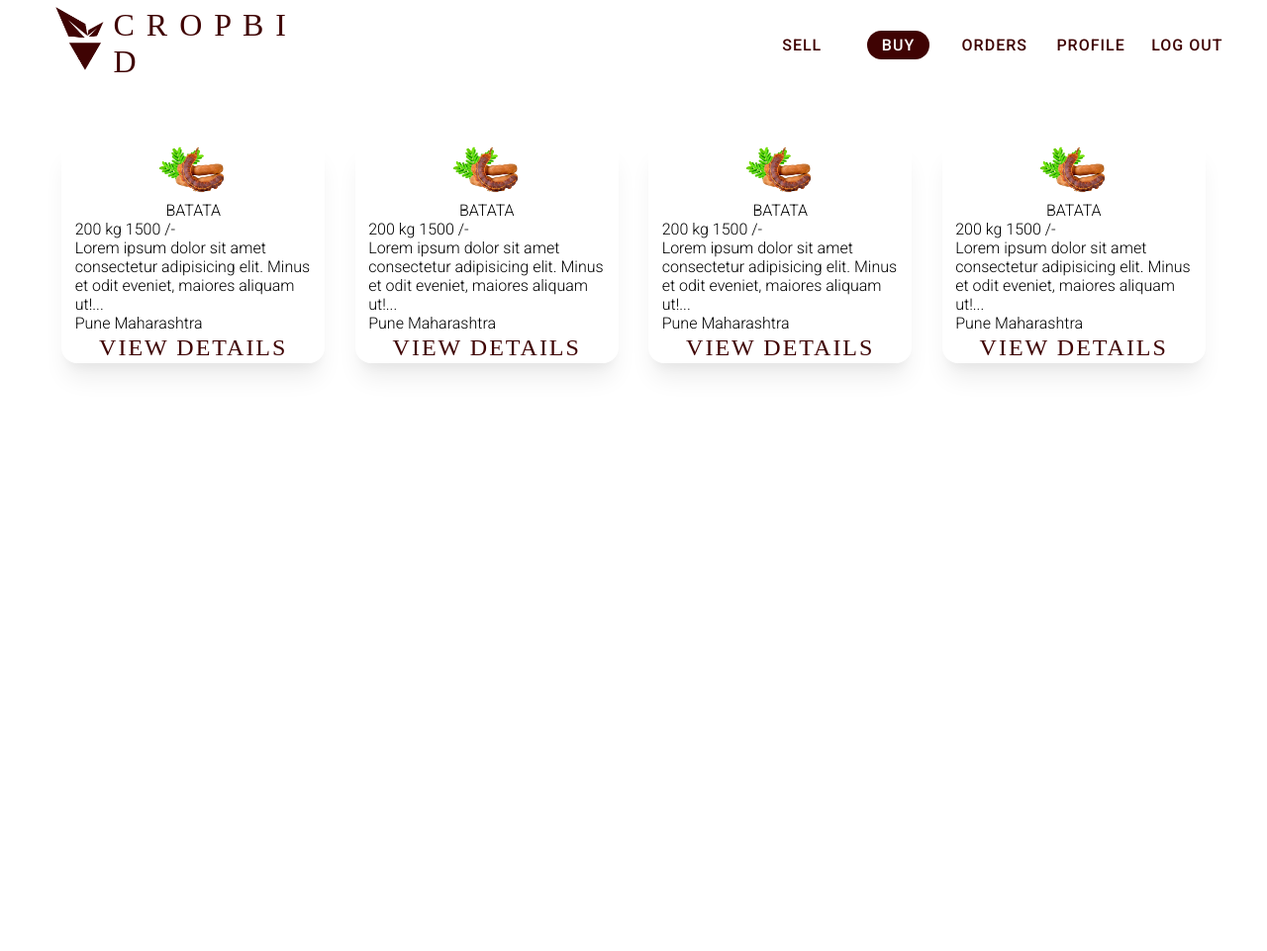
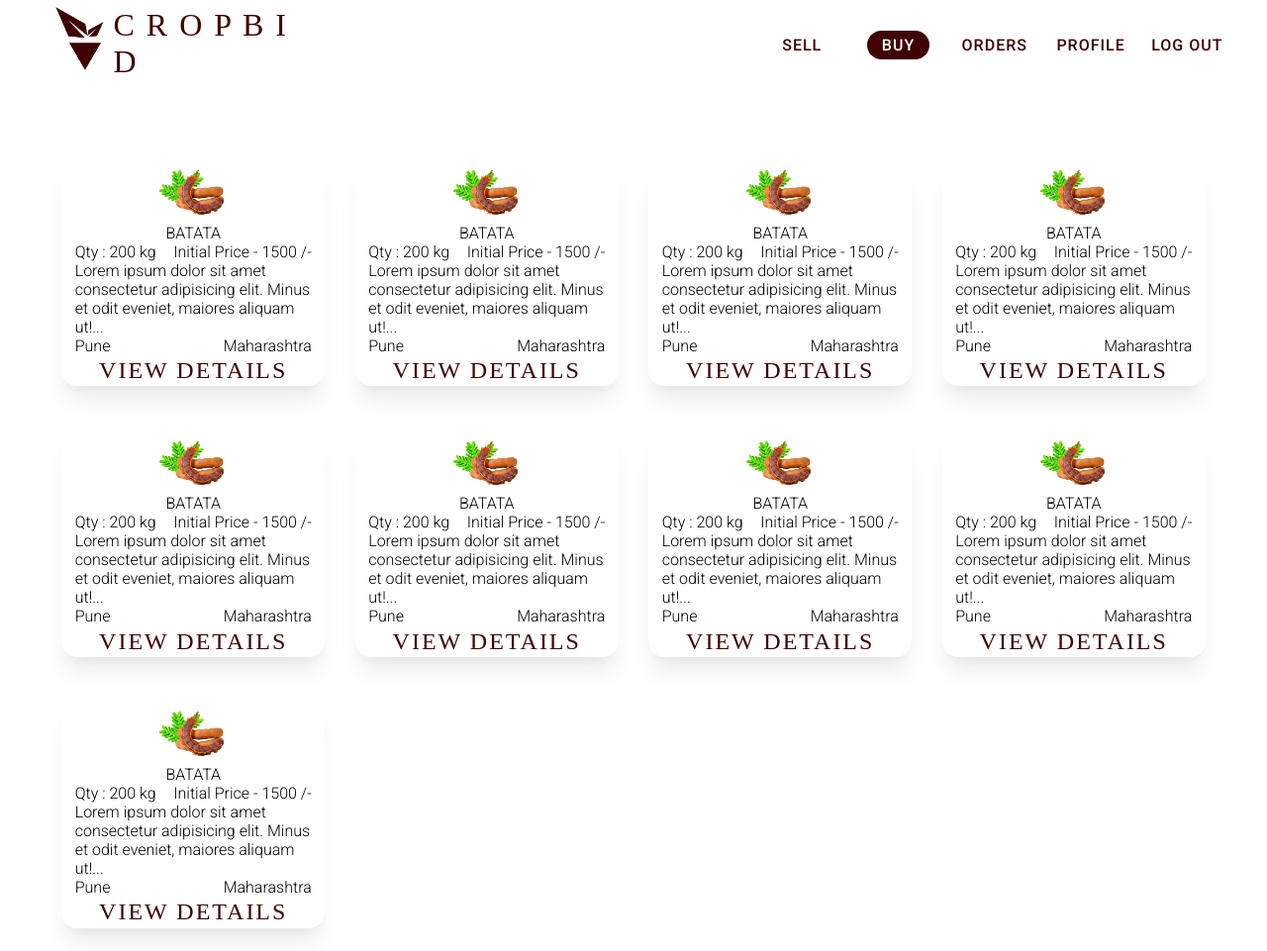
Before and after one commit to prajwaltulawe/cropBid, a PHP site: page /buy/buy.html in a window 1280 px wide. Shown: the part 13-974 px from the top of the page at 99% size. Before the commit the page ends 390 px from the top, so only its background shows below. Run offline with PHP 8.4, Linux system fonts and the light colour scheme.

Commit message:
cssUpdate

```diff
--- a/buy/buy.html
+++ b/buy/buy.html
@@ -40,7 +40,6 @@
             </div>
 
             <div class="products">
-                <div class="row">
                 <div class="product">
                     <div class="image">
                         <img src="../assets/products/23/tamarind-isolated-white-background_62856-4994_ccexpress.png" alt="" srcset="">
@@ -49,8 +48,8 @@
                         <span> BATATA</span>
                     </div>
                     <div class="qty-price">
-                            <span> 200 kg</span>
-                            <span> 1500 /-</span>
+                        <span>Qty : 200 kg</span>
+                        <span>Initial Price - 1500 /-</span>
                     </div>
                     <div class="desc">
                         <span>Lorem ipsum dolor sit amet consectetur adipisicing elit. Minus et odit eveniet, maiores aliquam ut!...</span>
@@ -71,8 +70,8 @@
                         <span> BATATA</span>
                     </div>
                     <div class="qty-price">
-                            <span> 200 kg</span>
-                            <span> 1500 /-</span>
+                        <span>Qty : 200 kg</span>
+                        <span>Initial Price - 1500 /-</span>
                     </div>
                     <div class="desc">
                         <span>Lorem ipsum dolor sit amet consectetur adipisicing elit. Minus et odit eveniet, maiores aliquam ut!...</span>
@@ -93,8 +92,8 @@
                         <span> BATATA</span>
                     </div>
                     <div class="qty-price">
-                            <span> 200 kg</span>
-                            <span> 1500 /-</span>
+                        <span>Qty : 200 kg</span>
+                        <span>Initial Price - 1500 /-</span>
                     </div>
                     <div class="desc">
                         <span>Lorem ipsum dolor sit amet consectetur adipisicing elit. Minus et odit eveniet, maiores aliquam ut!...</span>
@@ -115,8 +114,8 @@
                         <span> BATATA</span>
                     </div>
                     <div class="qty-price">
-                            <span> 200 kg</span>
-                            <span> 1500 /-</span>
+                        <span>Qty : 200 kg</span>
+                        <span>Initial Price - 1500 /-</span>
                     </div>
                     <div class="desc">
                         <span>Lorem ipsum dolor sit amet consectetur adipisicing elit. Minus et odit eveniet, maiores aliquam ut!...</span>
@@ -129,7 +128,117 @@
                         <button type="submit">VIEW DETAILS</button>
                     </div>
                 </div>
+                <div class="product">
+                    <div class="image">
+                        <img src="../assets/products/23/tamarind-isolated-white-background_62856-4994_ccexpress.png" alt="" srcset="">
                     </div>
+                    <div class="name">
+                        <span> BATATA</span>
+                    </div>
+                    <div class="qty-price">
+                        <span>Qty : 200 kg</span>
+                        <span>Initial Price - 1500 /-</span>
+                    </div>
+                    <div class="desc">
+                        <span>Lorem ipsum dolor sit amet consectetur adipisicing elit. Minus et odit eveniet, maiores aliquam ut!...</span>
+                    </div>
+                    <div class="location">
+                        <span>Pune</span>
+                        <span>Maharashtra</span>
+                    </div>
+                    <div class="button">
+                        <button type="submit">VIEW DETAILS</button>
+                    </div>
+                </div>
+                <div class="product">
+                    <div class="image">
+                        <img src="../assets/products/23/tamarind-isolated-white-background_62856-4994_ccexpress.png" alt="" srcset="">
+                    </div>
+                    <div class="name">
+                        <span> BATATA</span>
+                    </div>
+                    <div class="qty-price">
+                        <span>Qty : 200 kg</span>
+                        <span>Initial Price - 1500 /-</span>
+                    </div>
+                    <div class="desc">
+                        <span>Lorem ipsum dolor sit amet consectetur adipisicing elit. Minus et odit eveniet, maiores aliquam ut!...</span>
+                    </div>
+                    <div class="location">
+                        <span>Pune</span>
+                        <span>Maharashtra</span>
+                    </div>
+                    <div class="button">
+                        <button type="submit">VIEW DETAILS</button>
+                    </div>
+                </div>
+                <div class="product">
+                    <div class="image">
+                        <img src="../assets/products/23/tamarind-isolated-white-background_62856-4994_ccexpress.png" alt="" srcset="">
+                    </div>
+                    <div class="name">
+                        <span> BATATA</span>
+                    </div>
+                    <div class="qty-price">
+                        <span>Qty : 200 kg</span>
+                        <span>Initial Price - 1500 /-</span>
+                    </div>
+                    <div class="desc">
+                        <span>Lorem ipsum dolor sit amet consectetur adipisicing elit. Minus et odit eveniet, maiores aliquam ut!...</span>
+                    </div>
+                    <div class="location">
+                        <span>Pune</span>
+                        <span>Maharashtra</span>
+                    </div>
+                    <div class="button">
+                        <button type="submit">VIEW DETAILS</button>
+                    </div>
+                </div>
+                <div class="product">
+                    <div class="image">
+                        <img src="../assets/products/23/tamarind-isolated-white-background_62856-4994_ccexpress.png" alt="" srcset="">
+                    </div>
+                    <div class="name">
+                        <span> BATATA</span>
+                    </div>
+                    <div class="qty-price">
+                        <span>Qty : 200 kg</span>
+                        <span>Initial Price - 1500 /-</span>
+                    </div>
+                    <div class="desc">
+                        <span>Lorem ipsum dolor sit amet consectetur adipisicing elit. Minus et odit eveniet, maiores aliquam ut!...</span>
+                    </div>
+                    <div class="location">
+                        <span>Pune</span>
+                        <span>Maharashtra</span>
+                    </div>
+                    <div class="button">
+                        <button type="submit">VIEW DETAILS</button>
+                    </div>
+                </div>
+                <div class="product">
+                    <div class="image">
+                        <img src="../assets/products/23/tamarind-isolated-white-background_62856-4994_ccexpress.png" alt="" srcset="">
+                    </div>
+                    <div class="name">
+                        <span> BATATA</span>
+                    </div>
+                    <div class="qty-price">
+                        <span>Qty : 200 kg</span>
+                        <span>Initial Price - 1500 /-</span>
+                    </div>
+                    <div class="desc">
+                        <span>Lorem ipsum dolor sit amet consectetur adipisicing elit. Minus et odit eveniet, maiores aliquam ut!...</span>
+                    </div>
+                    <div class="location">
+                        <span>Pune</span>
+                        <span>Maharashtra</span>
+                    </div>
+                    <div class="button">
+                        <button type="submit">VIEW DETAILS</button>
+                    </div>
+                </div>
+
             </div>
 
         </div>
--- a/partials/css/productDisplay.css
+++ b/partials/css/productDisplay.css
@@ -2,31 +2,25 @@
     width: 95%;
     height: auto;
     margin: 5% auto 0 auto;
-}
-
-.row{
-    width: 100%;
-    height: auto;
     display: flex;
-    flex-direction: row;
+    flex-wrap: wrap;
     justify-content: space-between;
 }
 
 .product{
     width: 23%;
-    height: 30%;
+    height: 40%;
     display: flex;
     flex-direction: column;
-    justify-content: center;
     justify-items: center;
     border-radius: 1rem;
     box-shadow: rgba(0, 0, 0, 0.07) 0px 20px 25px -5px, rgba(0, 0, 0, 0.04) 0px 10px 10px -5px;
+    margin: 2% 0;
 }
 
 .product .image{
     max-width: 100%;
     max-height: 100%;
-    vertical-align: middle;
     border-radius: 1rem;
     margin: 0 auto;
 }
@@ -39,6 +33,8 @@
 .product .name, .qty-price, .desc, .location, .button{
     width: 90%;
     margin: auto;
+    display: flex;
+    justify-content: space-between;
 }
 
 .product span{
@@ -49,5 +45,4 @@
 .product .name{
     display: flex;
     justify-content: center;
-
 }
```
Lines whose indentation alone changed are shown as unchanged.
